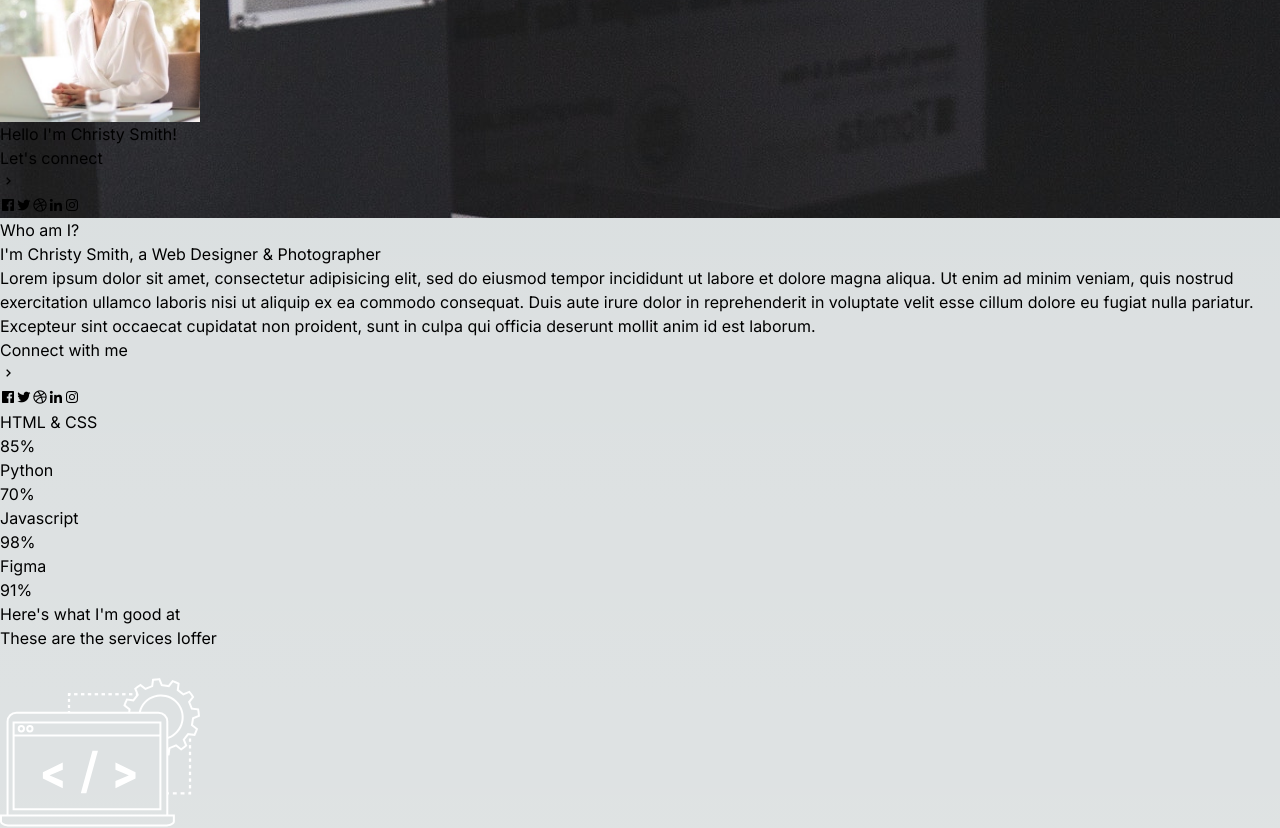
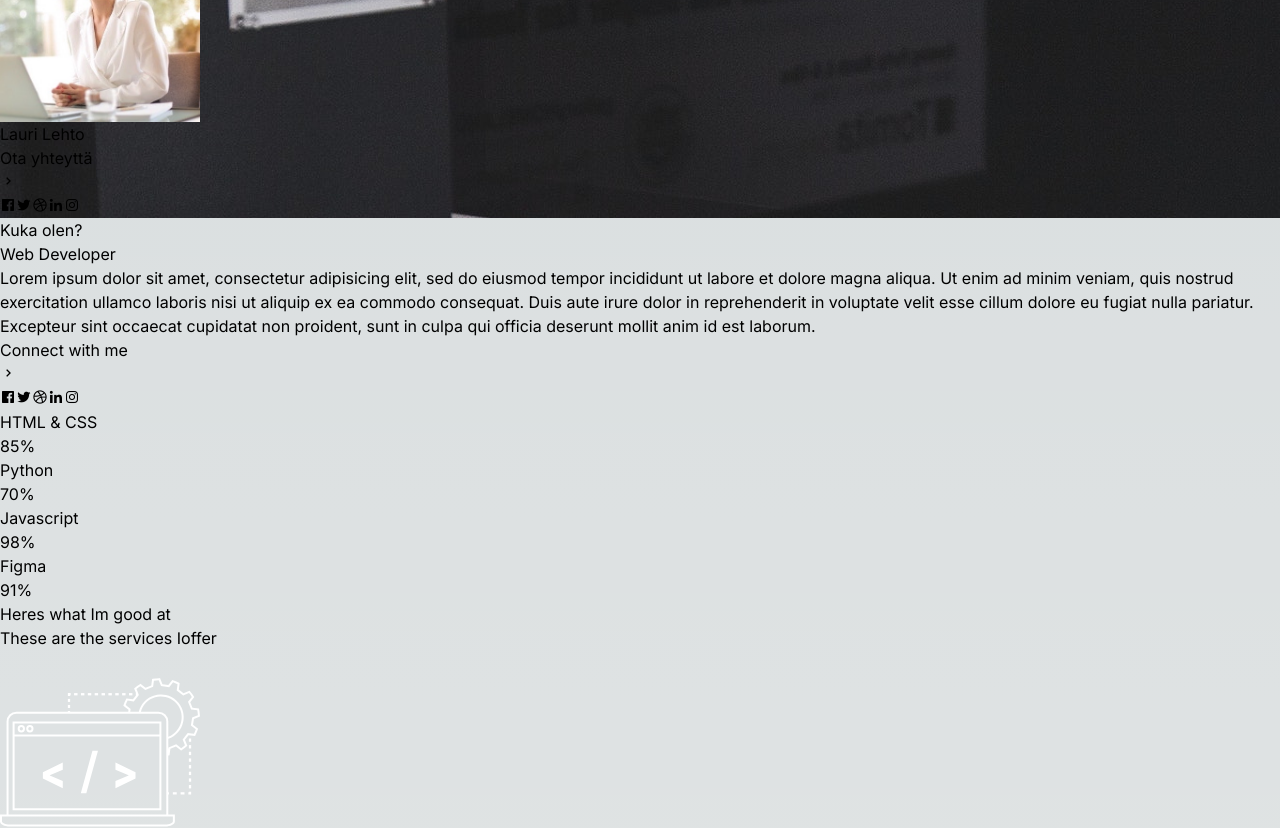
Before and after one commit to LauriLehto/lauri-next, a Next.js app: page / in a window 1280 px wide. Shown: the part 720-1548 px from the top of the page. Built offline with nearby package versions, Linux system fonts and the light colour scheme.

Commit message:
remove unescaped failing characters

```diff
--- a/app/page.tsx
+++ b/app/page.tsx
@@ -1,8 +1,11 @@
 import Image from 'next/image'
 import Link from 'next/link'
 import 'boxicons/css/boxicons.min.css'
+import { siteContent } from '@/data'
 
 export default function Home() {
+
+  const {title,connect,description} = siteContent
 
   return (
     <div id="main" className="relative">
@@ -45,7 +48,7 @@ export default function Home() {
         <h1
           className="text-center font-header text-4xl text-white sm:text-left sm:text-5xl md:text-6xl"
         >
-          Hello I'm Christy Smith!
+          {title}
         </h1>
         <div
           className="flex flex-col justify-center pt-3 sm:flex-row sm:pt-5 lg:justify-start"
@@ -53,7 +56,7 @@ export default function Home() {
           <div
             className="flex items-center justify-center pl-0 sm:justify-start md:pl-1"
           >
-            <p className="font-body text-lg uppercase text-white">Let's connect</p>
+            <p className="font-body text-lg uppercase text-white">{connect}</p>
             <div className="hidden sm:block">
               <i className="bx bx-chevron-right text-3xl text-yellow"></i>
             </div>
@@ -99,12 +102,12 @@ export default function Home() {
       <h2
         className="font-header text-4xl font-semibold uppercase text-primary sm:text-5xl lg:text-6xl"
       >
-        Who am I?
+        Kuka olen?
       </h2>
       <h4
         className="pt-6 font-header text-xl font-medium text-black sm:text-2xl lg:text-3xl"
       >
-        I'm Christy Smith, a Web Designer & Photographer
+        {description}
       </h4>
       <p className="pt-6 font-body leading-relaxed text-grey-20">
         Lorem ipsum dolor sit amet, consectetur adipisicing elit, sed do eiusmod
@@ -206,7 +209,7 @@ export default function Home() {
   <h2
     className="text-center font-header text-4xl font-semibold uppercase text-primary sm:text-5xl lg:text-6xl"
   >
-    Here's what I'm good at
+    Heres what Im good at
   </h2>
   <h3
     className="pt-6 text-center font-header text-xl font-medium text-black sm:text-2xl lg:text-3xl"
@@ -409,7 +412,7 @@ export default function Home() {
   <h3
     className="pt-6 text-center font-header text-xl font-medium text-black sm:text-2xl lg:text-3xl"
   >
-    Here's what I have done with the past
+    Heres what I have done with the past
   </h3>
 
   <div
@@ -537,7 +540,7 @@ export default function Home() {
   <h3
     className="pt-6 text-center font-header text-xl font-medium text-black sm:text-2xl lg:text-3xl"
   >
-    Here's what I did before freelancing
+    Heres what I did before freelancing
   </h3>
 
   <div className="relative mx-auto mt-12 flex w-full flex-col lg:w-2/3">
@@ -874,7 +877,7 @@ export default function Home() {
   <h2
     className="text-center font-header text-4xl font-semibold uppercase text-primary sm:text-5xl lg:text-6xl"
   >
-    Here's a contact form
+    Heres a contact form
   </h2>
   <h4
     className="pt-6 text-center font-header text-xl font-medium text-black sm:text-2xl lg:text-3xl"
@@ -975,7 +978,7 @@ export default function Home() {
       className="text-center font-header text-3xl uppercase leading-tight tracking-wide text-white sm:text-4xl lg:text-5xl"
     >
       Keep <span className="font-bold">up-to-date</span> <br />
-      with what I'm up to
+      with what Im up to
     </h3>
     <form className="mt-6 flex flex-col justify-center sm:flex-row">
       <input
--- a/data.ts
+++ b/data.ts
@@ -1,3 +1,49 @@
+export const siteContent = {
+  title: "Lauri Lehto",
+  connect: "Ota yhteyttä",
+  description: "Web Developer",
+  about: {
+    title: "About",
+    description:
+      "I'm a web developer based in Helsinki, Finland. I have passion for creating modern and responsive websites and applications.",
+  },
+  services: {
+    title: "Services",
+    description:
+      "I provide a wide range of services to help you get your business online. I can help you with everything from creating a website to setting up a webshop.",
+  },
+  portfolio: {
+    title: "Portfolio",
+    description:
+      "Here are some of the projects I have worked on. I have experience in creating websites and applications with HTML, CSS, JavaScript, React, Node.js, and MongoDB.",
+  },
+  clients: {
+    title: "Clients",
+    description:
+      "I have worked with a wide range of clients from small businesses to large corporations.",
+  },
+  work: {
+    title: "Work",
+    description:
+      "I have worked as a web developer for over 10 years. I have experience in creating websites and applications with HTML, CSS, JavaScript, React, Node.js, and MongoDB.",
+  },
+  statistics: {
+    title: "Statistics",
+    description:
+      "I have worked as a web developer for over 10 years. I have experience in creating websites and applications with HTML, CSS, JavaScript, React, Node.js, and MongoDB.",
+  },
+  blog: {
+    title: "Blog",
+    description:
+      "I have worked as a web developer for over 10 years. I have experience in creating websites and applications with HTML, CSS, JavaScript, React, Node.js, and MongoDB.",
+  },
+  contact: {
+    title: "Contact",
+    description:
+      "I have worked as a web developer for over 10 years. I have experience in creating websites and applications with HTML, CSS, JavaScript, React, Node.js, and MongoDB.",
+  },
+};
+
 export const menuItems = [
   "About",
   "Services",
```
